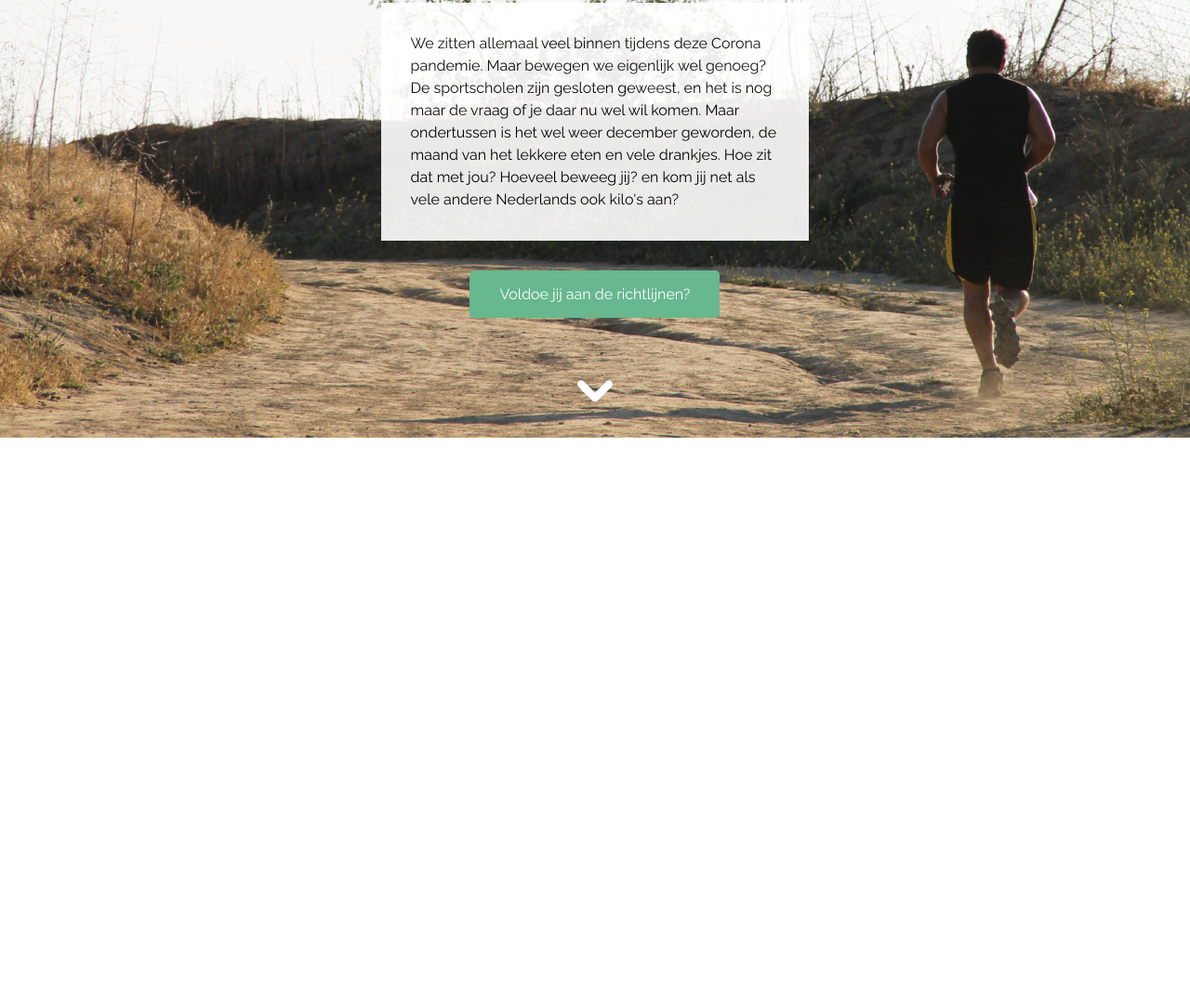
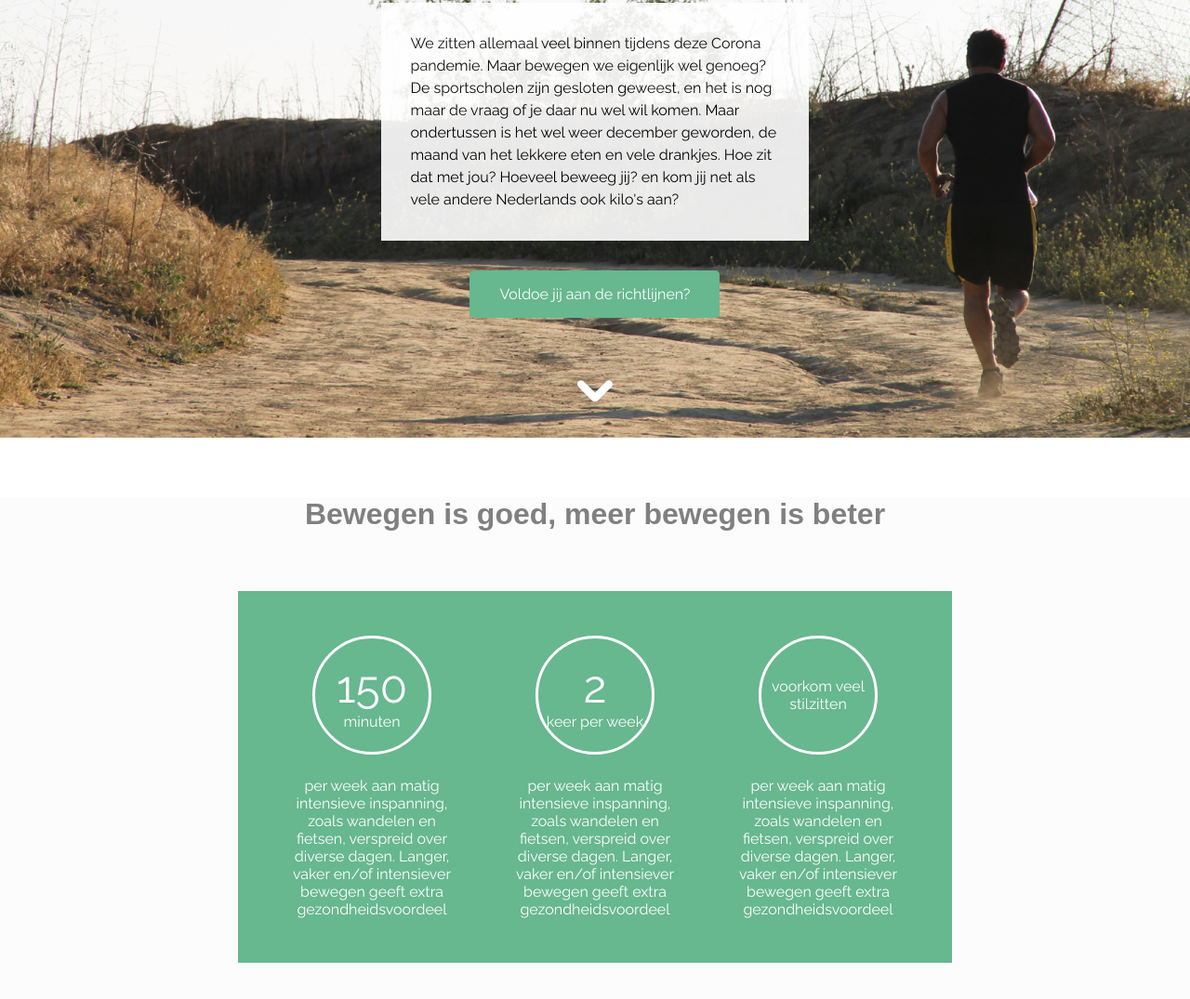
Before and after one commit to NathanNeelis/dataweek, a plain HTML site: page index.html in a window 1280 px wide. Shown: the part 329-1404 px from the top of the page at 93% size. Before the commit the page ends 800 px from the top, so only its background shows below. Drawn offline with Linux system fonts and the light colour scheme; a web font is replaced by a local one.

Commit message:
beweegrichtlijnen added

```diff
--- a/index.html
+++ b/index.html
@@ -58,6 +58,38 @@
 
     </header>
 
+    <main>
+        <div class="mainContainer">
+            <h2>
+                Bewegen is goed, meer bewegen is beter
+            </h2>
+
+            <div class="beweegrichtlijn">
+                <div class="richtlijn">
+                    <div class="circle"><span>150</span>minuten</div>
+                    <div>
+                        <p>per week aan matig intensieve inspanning, zoals wandelen en fietsen, verspreid over diverse
+                            dagen. Langer, vaker en/of intensiever bewegen geeft extra gezondheidsvoordeel</p>
+                    </div>
+                </div>
+                <div class="richtlijn">
+                    <div class="circle"><span>2</span>keer per week</div>
+                    <div>
+                        <p>per week aan matig intensieve inspanning, zoals wandelen en fietsen, verspreid over diverse
+                            dagen. Langer, vaker en/of intensiever bewegen geeft extra gezondheidsvoordeel</p>
+                    </div>
+                </div>
+                <div class="richtlijn">
+                    <div class="circle">voorkom veel stilzitten</div>
+                    <div>
+                        <p>per week aan matig intensieve inspanning, zoals wandelen en fietsen, verspreid over diverse
+                            dagen. Langer, vaker en/of intensiever bewegen geeft extra gezondheidsvoordeel</p>
+                    </div>
+                </div>
+            </div>
+        </div>
+    </main>
+
 </body>
 
 </html>
--- a/style.css
+++ b/style.css
@@ -134,3 +134,63 @@ header p {
         transform: translateY(-15px);
     }
 }
+
+main {
+    background-color: #FCFCFC;
+}
+
+.mainContainer {
+    width: 60vw;
+    height: 100vh;
+    margin: 0 auto;
+    text-align: center;
+}
+
+h2 {
+    color: gray;
+    font-family: 'Thasadith', sans-serif;
+    font-size: 2em;
+    margin: 2em 0 2em 0;
+
+}
+
+.beweegrichtlijn {
+    background-color: #67B78F;
+    display: flex;
+    flex-direction: row;
+    justify-content: space-evenly;
+
+}
+
+.richtlijn {
+    display: flex;
+    flex-direction: column;
+    width: 15vw;
+    justify-content: center;
+    align-items: center;
+}
+
+.richtlijn p {
+    color: white;
+    margin: .5em 0 3em 0;
+}
+
+.circle {
+    width: 10vw;
+    height: 10vw;
+    margin: 3em 1em 1em 1em;
+    border: 3px solid white;
+    border-radius: 50%;
+    text-align: center;
+    color: white;
+    display: flex;
+    align-items: center;
+    justify-content: center;
+    flex-direction: column;
+}
+
+.beweegrichtlijn span {
+    font-size: 3em;
+    /* display: block; */
+
+}
```
